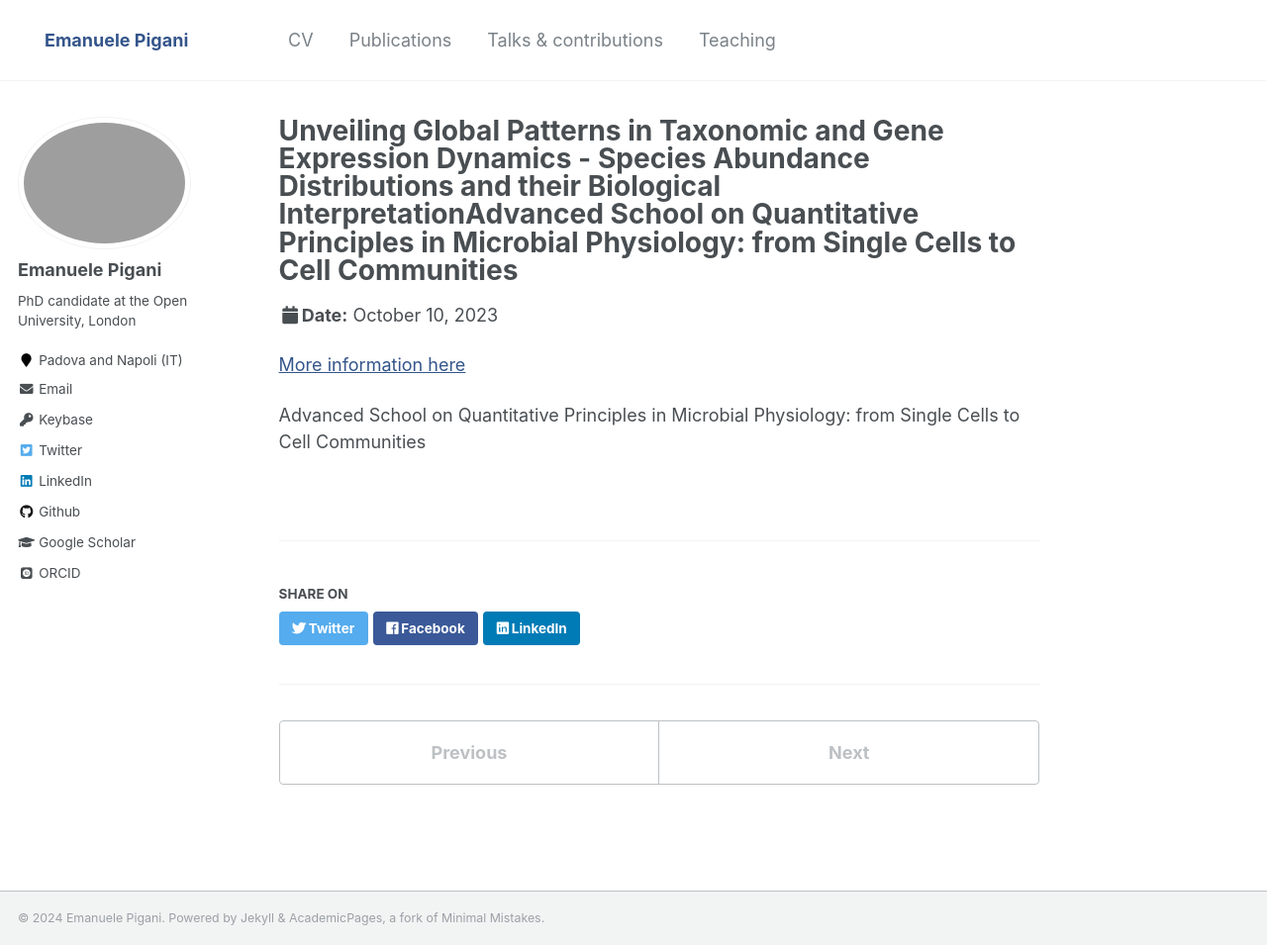
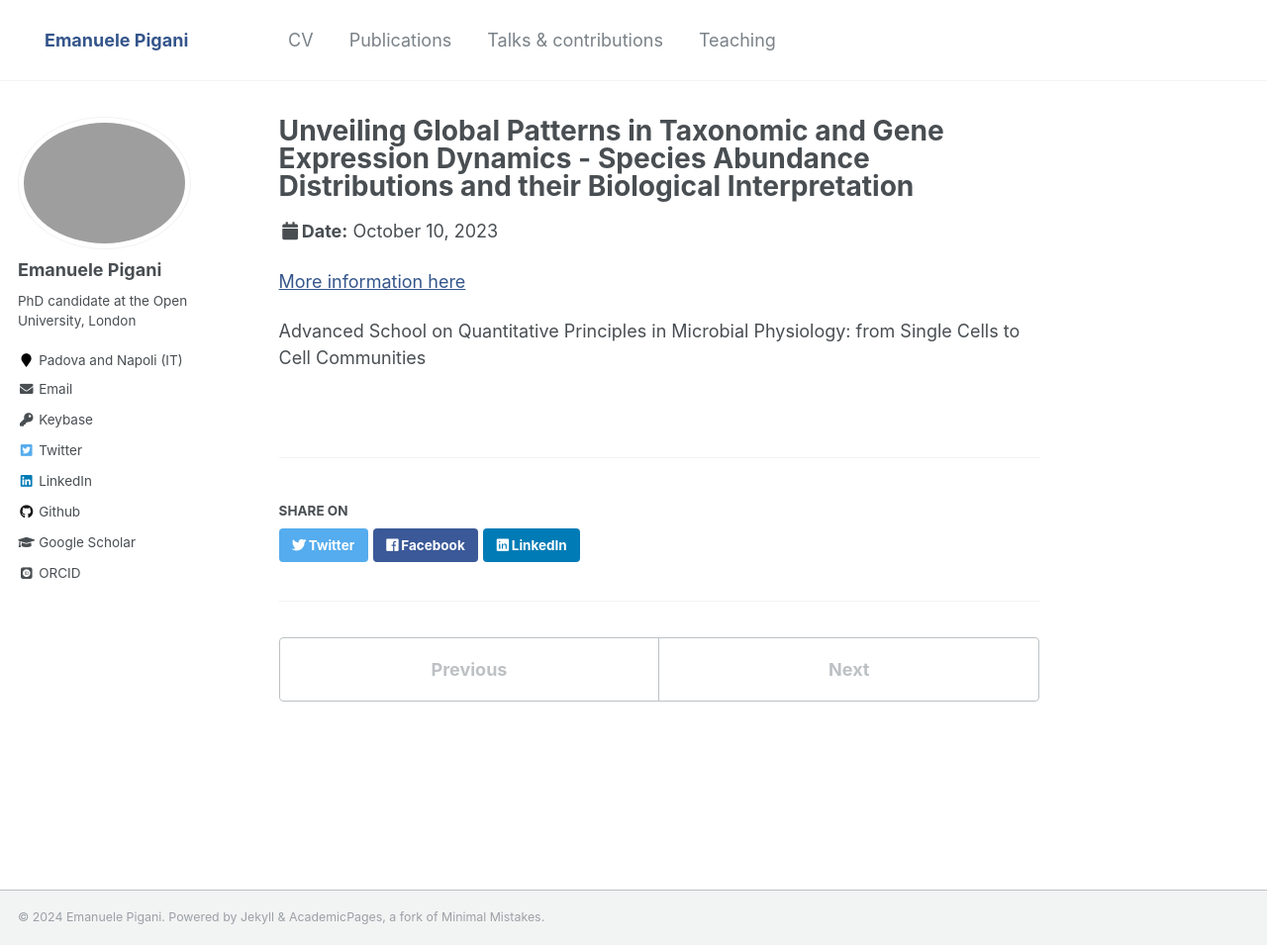
Before and after one commit to epigani/epigani.github.io, a Jekyll site: the page built from _talks/2023-10-10-talk-1.md, in a window 1280 px wide and 955 px high. Shown: the whole window at 99% size. Built offline with Jekyll 4.4.1, drawn with Linux system fonts in a browser that asks for light colours; some web fonts are replaced.

Commit message:
updated talks

```diff
--- a/_talks/2023-10-10-talk-1.md
+++ b/_talks/2023-10-10-talk-1.md
@@ -1,5 +1,5 @@
 ---
-title: "Unveiling Global Patterns in Taxonomic and Gene Expression Dynamics - Species Abundance Distributions and their Biological InterpretationAdvanced School on Quantitative Principles in Microbial Physiology: from Single Cells to Cell Communities"
+title: "Unveiling Global Patterns in Taxonomic and Gene Expression Dynamics - Species Abundance Distributions and their Biological Interpretation"
 collection: talks
 type: "Contributed Talk"
 permalink: /talks/2023-10-10-talk-1
--- a/markdown_generator/talks.tsv
+++ b/markdown_generator/talks.tsv
@@ -1,4 +1,4 @@
 title	type	url_slug	venue	date	location	talk_url	description
 Deviation from neutral species abundance distributions unveils geographical differences in the structure of diatom communities	Contributed Talk	talk-3	ICTP	2024-06-04	Trieste, Italy	http://pols_italy.unimi.it/pols2024/	Annual meeting of the Physics of Living Systems Student Research Network (PoLS) 2024
-Unveiling Global Patterns in Taxonomic and Gene Expression Dynamics - Species Abundance Distributions and their Biological InterpretationAdvanced School on Quantitative Principles in Microbial Physiology: from Single Cells to Cell Communities	Contributed Talk	talk-1	ICTP	2023-10-10	Trieste, Italy	https://indico.ictp.it/event/10213	Advanced School on Quantitative Principles in Microbial Physiology: from Single Cells to Cell Communities
+Unveiling Global Patterns in Taxonomic and Gene Expression Dynamics - Species Abundance Distributions and their Biological Interpretation	Contributed Talk	talk-1	ICTP	2023-10-10	Trieste, Italy	https://indico.ictp.it/event/10213	Advanced School on Quantitative Principles in Microbial Physiology: from Single Cells to Cell Communities
 Modeling bio-geographies – a conceptual approach	Contributed Talk	talk-2	        AtlantECO and CEODOS	2023-09-25	Santiago, Chile	https://eventos.cmm.uchile.cl/omicsceodos/	CEODOS and AtlantECO Workshop
```
Also changed, not shown: 1 other file.
